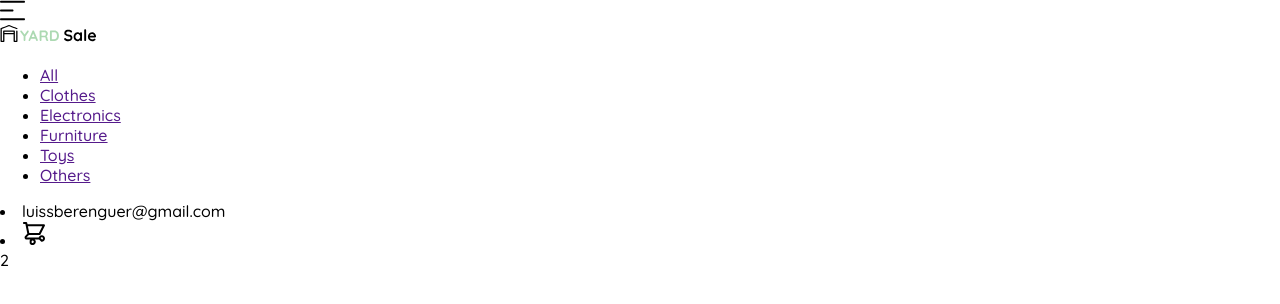
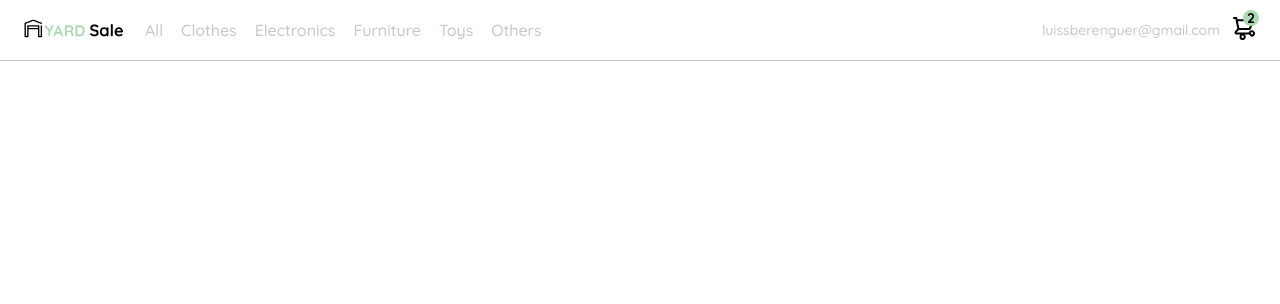
Before and after one commit to luissberenguer/frontend-developer-practico, a plain HTML site: page navigarion.html in a window 1280 px wide. Drawn offline with Linux system fonts and the light colour scheme.

Commit message:
nav css mobile desktop

```diff
--- a/navigarion.html
+++ b/navigarion.html
@@ -24,8 +24,79 @@
             margin: 0;
             font-family: 'Quicksand', sans-serif;
         }
-
-
+        nav {
+            display: flex;
+            justify-content: space-between;
+            padding: 0 24px;
+            border-bottom: 1px solid var(--very-light-pink);
+        }
+        .menu {
+            display: none;
+        }
+        .logo {
+            width: 100px;
+        }
+        .navbar-left ul,
+        .navbar-right ul {
+            list-style: none;
+            padding: 0;
+            display: flex;
+            margin: 0;
+            align-items: center;
+            height: 60px;
+        }
+        .navbar-left {
+            display: flex;
+        }
+        .navbar-left ul {
+            margin-left: 12px;
+        }
+        .navbar-left ul li a,
+        .navbar-right ul li a {
+            text-decoration: none;
+            color: var(--very-light-pink);
+            border: 1px solid var(--white);
+            padding: 8px;
+            border-radius: 8px;
+        }
+        .navbar-left ul li a:hover,
+        .navbar-right ul li a:hover {
+            color: var(--hospital-green);
+            border: 1px solid var(--hospital-green);
+        }
+        .navbar-email {
+            color: var(--very-light-pink);
+            font-size: var(--sm);
+            margin-right: 12px;
+        }
+        .navbar-shopping-cart {
+            position: relative;
+        }
+        .navbar-shopping-cart div {
+            width: 16px;
+            height: 16px;
+            background-color: var(--hospital-green);
+            border-radius: 50%;
+            font-size: var(--sm);
+            font-weight: bold;
+            position: absolute;
+            top: -6px;
+            right: -3px;
+            display: flex;
+            justify-content: center;
+            align-items: center;
+        }
+        @media (max-width: 640px) {
+            .menu {
+                display: block;
+            }
+            .navbar-left ul {
+                display: none;
+            }
+            .navbar-email {
+                display: none;
+            }
+        }
     </style>
 </head>
 <body>
@@ -56,12 +127,15 @@
                 </li>
             </ul>
         </div>
-            <li>luissberenguer@gmail.com</li>
-            <li class="navbar-shopping-cart">
+
+        <div class="navbar-right">
+            <ul>
+                <li class="navbar-email">luissberenguer@gmail.com</li>
+                <li class="navbar-shopping-cart">
                 <img src="./icons/icon_shopping_cart.svg" alt="shopping-cart">
                 <div>2</div>
             </li>
-        <div class="navbar-right">
+            </ul>
 
         </div>
     </nav>
```
